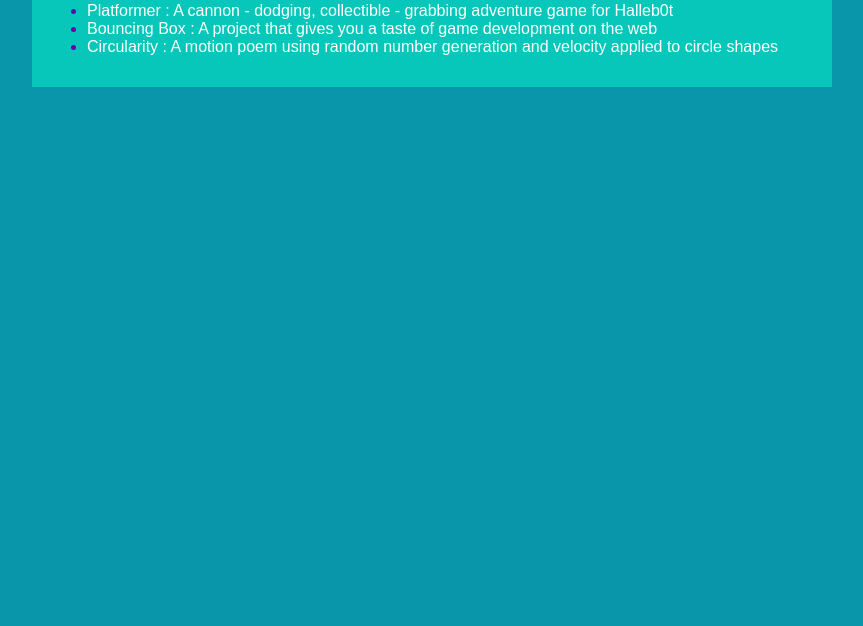
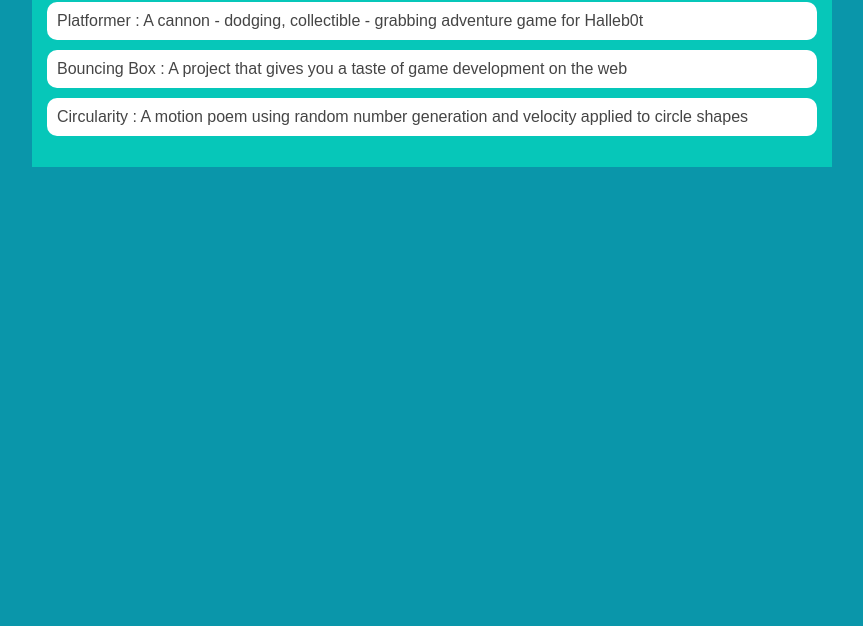
Before and after one commit to AmilcarAcosta8479993/AmilcarAcosta8479993.github.io, a plain HTML site: page portfolio.html in a window 1280 px wide. Shown: the part 174-800 px from the top of the page, without its empty margins (208-1071 px from the left). Drawn offline with Linux system fonts and the light colour scheme.

Commit message:
portfolio css

```diff
--- a/style.css
+++ b/style.css
@@ -116,3 +116,28 @@ body {
        margin: 0px;
 
    }
+* portfolio styles */
+         .content h1 {
+             color: black;
+         }
+
+         #portfolio {
+             list-style-type: none;
+             padding-left: 0;
+         }
+
+         #portfolio li {
+             background: #fff;
+             padding: 10px;
+             border-radius: 10px;
+             margin-bottom: 10px;
+         }
+
+         #portfolio li:hover {
+             background: #eee;
+         }
+
+         #portfolio a {
+             text-decoration: none;
+             color: #454545;
+         }
```
